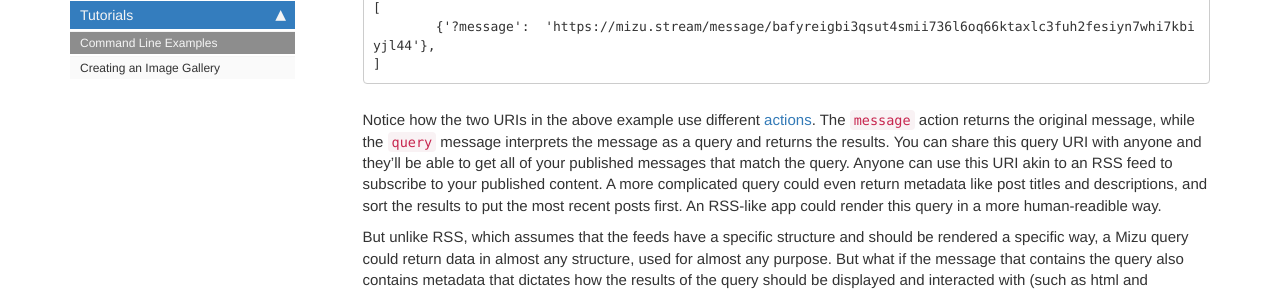
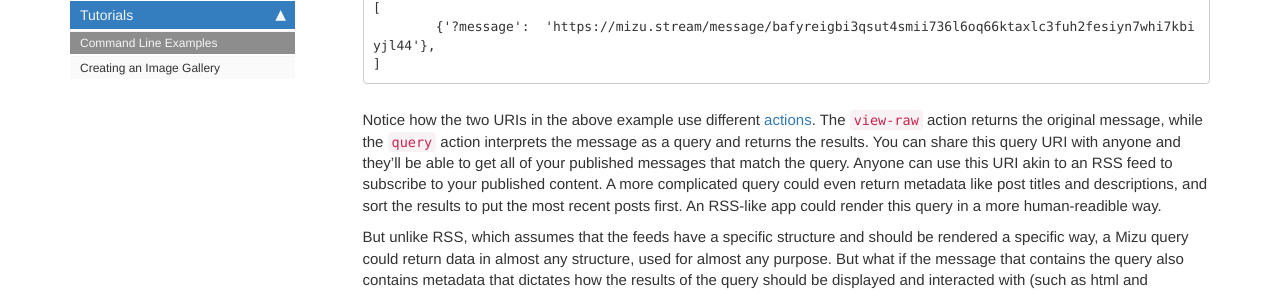
Before and after one commit to solipsis-project/mizu-documentation, a Jekyll site: the page built from pages/tutorial.md, in a window 1280 px wide and 900 px high, scrolled down 3218 px. Shown: the part 148-442 px from the top of the window. Built offline with Jekyll 4.4.1, drawn with Linux system fonts in a browser that asks for light colours; comment, search, counter and statistics services are not loaded.

Commit message:
Change action for viewing a raw message from "message" to "view-raw". "message" implies that the action performs some messaging, which is untrue and confusing.

````diff
--- a/pages/tutorial.md
+++ b/pages/tutorial.md
@@ -119,7 +119,7 @@ bafyreidjms562ffchpdjwb4y6yyzojwll2mkcckvy6aemreg3smqotgh3i
 ]
 ```
 
-Notice how the two URIs in the above example use different [actions](./concepts#action). The `message` action returns the original message, while the `query` message interprets the message as a query and returns the results. You can share this query URI with anyone and they'll be able to get all of your published messages that match the query. Anyone can use this URI akin to an RSS feed to subscribe to your published content. A more complicated query could even return metadata like post titles and descriptions, and sort the results to put the most recent posts first. An RSS-like app could render this query in a more human-readible way.
+Notice how the two URIs in the above example use different [actions](./concepts#action). The `view-raw` action returns the original message, while the `query` action interprets the message as a query and returns the results. You can share this query URI with anyone and they'll be able to get all of your published messages that match the query. Anyone can use this URI akin to an RSS feed to subscribe to your published content. A more complicated query could even return metadata like post titles and descriptions, and sort the results to put the most recent posts first. An RSS-like app could render this query in a more human-readible way.
 
 But unlike RSS, which assumes that the feeds have a specific structure and should be rendered a specific way, a Mizu query could return data in almost any structure, used for almost any purpose. But what if the message that contains the query also contains metadata that dictates how the results of the query should be displayed and interacted with (such as html and stylesheets)?
 
````
Also changed, not shown: pages/concepts.md (+1 -1 lines).
